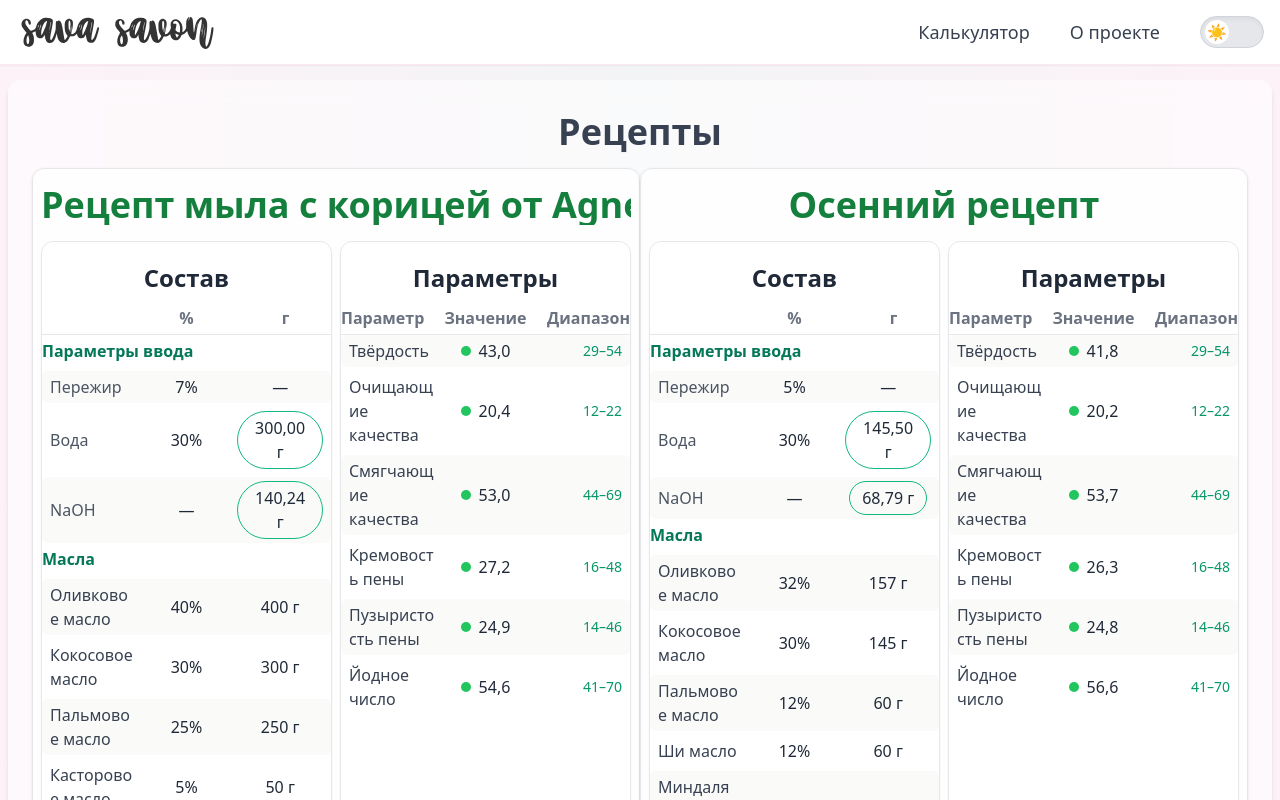
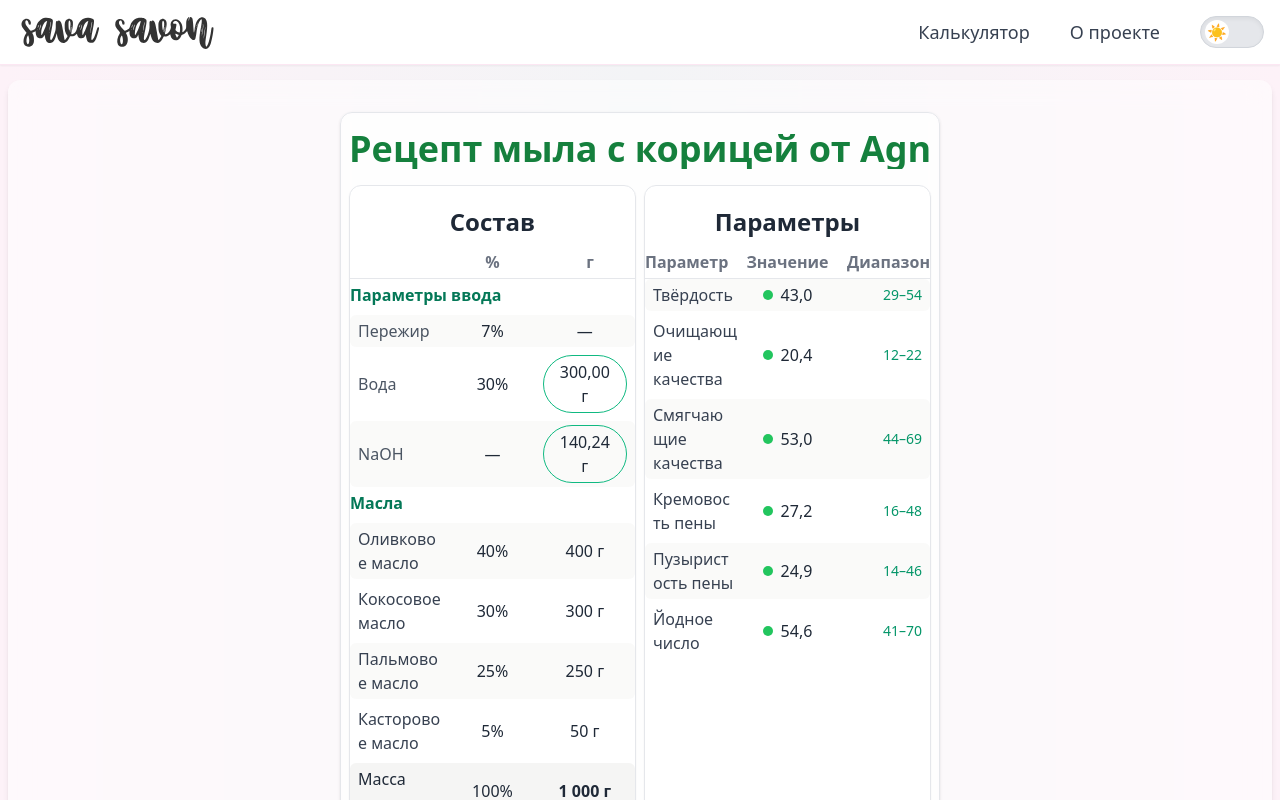
Before and after one commit to zheleznikov/sava-savon-soap, a React (Vite) app: page /recipes in a window 1280 px wide. Shown: the top 800 px of the page. Built offline with nearby package versions, Linux system fonts and the light colour scheme.

Commit message:
tech debt autocomplete 1

```diff
--- a/src/pages/recipes/ui/RecipesPage.tsx
+++ b/src/pages/recipes/ui/RecipesPage.tsx
@@ -3,17 +3,20 @@ import {calculator} from "../../../shared/styles/layout";
 import {recipes} from "../../../data/recipes.mock";
 import {RecipeCard} from "../../../widgets/recipe-card/ui/RecipeCard";
 import {LyeType} from "../../../app/providers/SoapRecipeContext.types";
+import {useTheme} from "../../../app/providers/ThemeContext";
 
 export const RecipesPage = () => {
+
+    const {appTheme} = useTheme();
     return (
-        <section className={clsx(calculator.wrapper.layout, calculator.wrapper.theme.light, "relative")}>
-                <h2
-                    className={`w-full text-3xl xs:text-4xl text-center font-bold min-h-[2.5rem] bg-transparent outline-none transition text-gray-700 mb-4`}
-                >
-                    Рецепты
-                </h2>
+        <section className={clsx(calculator.wrapper.layout, calculator.wrapper.theme[appTheme], "relative")}>
+                {/*<h2*/}
+                {/*    className={`w-full text-3xl xs:text-4xl text-center font-bold min-h-[2.5rem] bg-transparent outline-none transition text-gray-700 mb-4`}*/}
+                {/*>*/}
+                {/*    Рецепты*/}
+                {/*</h2>*/}
 
-            <div className="flex flex-wrap -mx-2">
+            <div className="flex flex-col items-center">
                 {recipes.map((it, index) => (
                     <RecipeCard
                         key={index}
--- a/src/widgets/recipe-card/ui/RecipeCard.tsx
+++ b/src/widgets/recipe-card/ui/RecipeCard.tsx
@@ -61,7 +61,7 @@ export const RecipeCard: FC<Props> = ({
 
 
     return (
-        <RecipeContainer className={"px-0 sm:px-2"}>
+        <RecipeContainer className={"px-0 sm:px-2 mb-4"}>
 
             <div className={"mb-4"}>
                 <RecipeTitleInput
```
